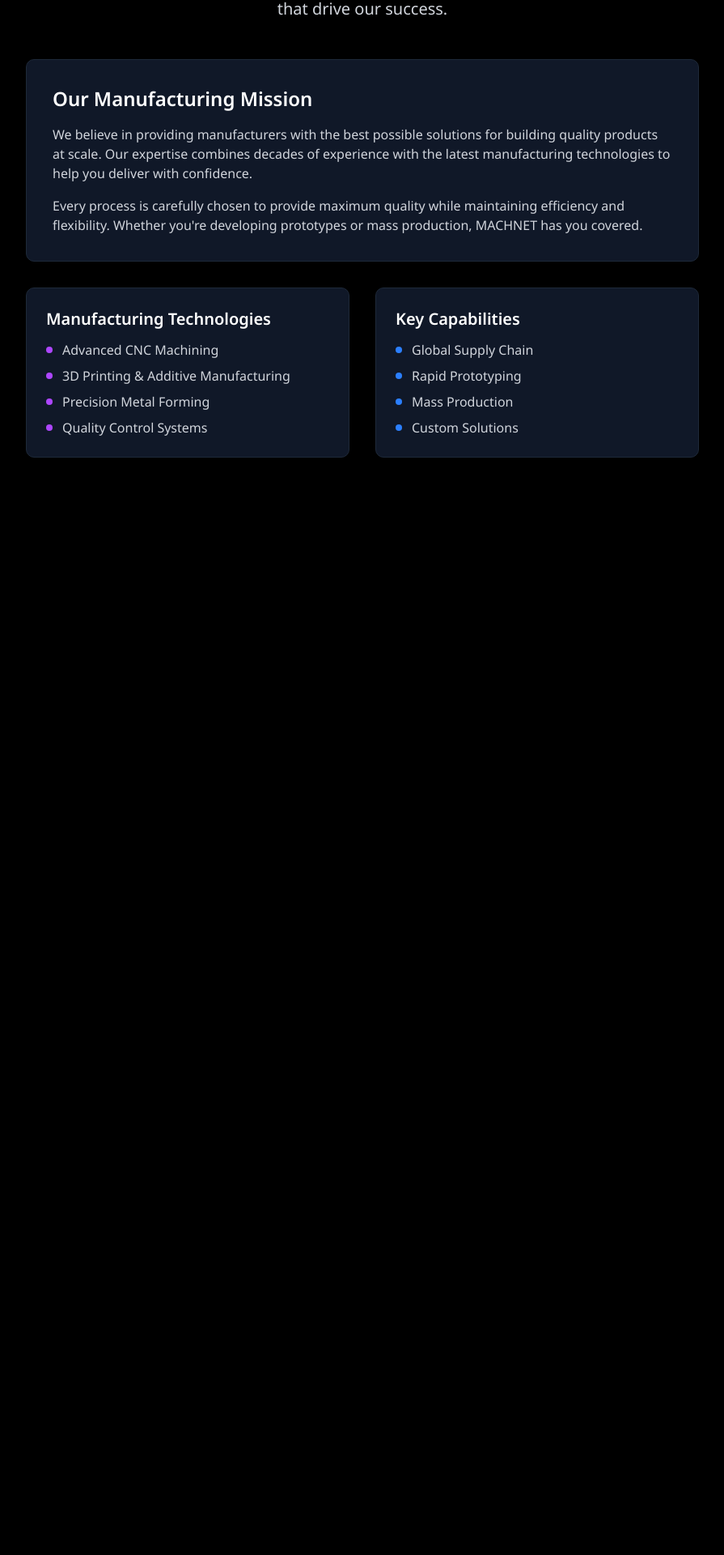
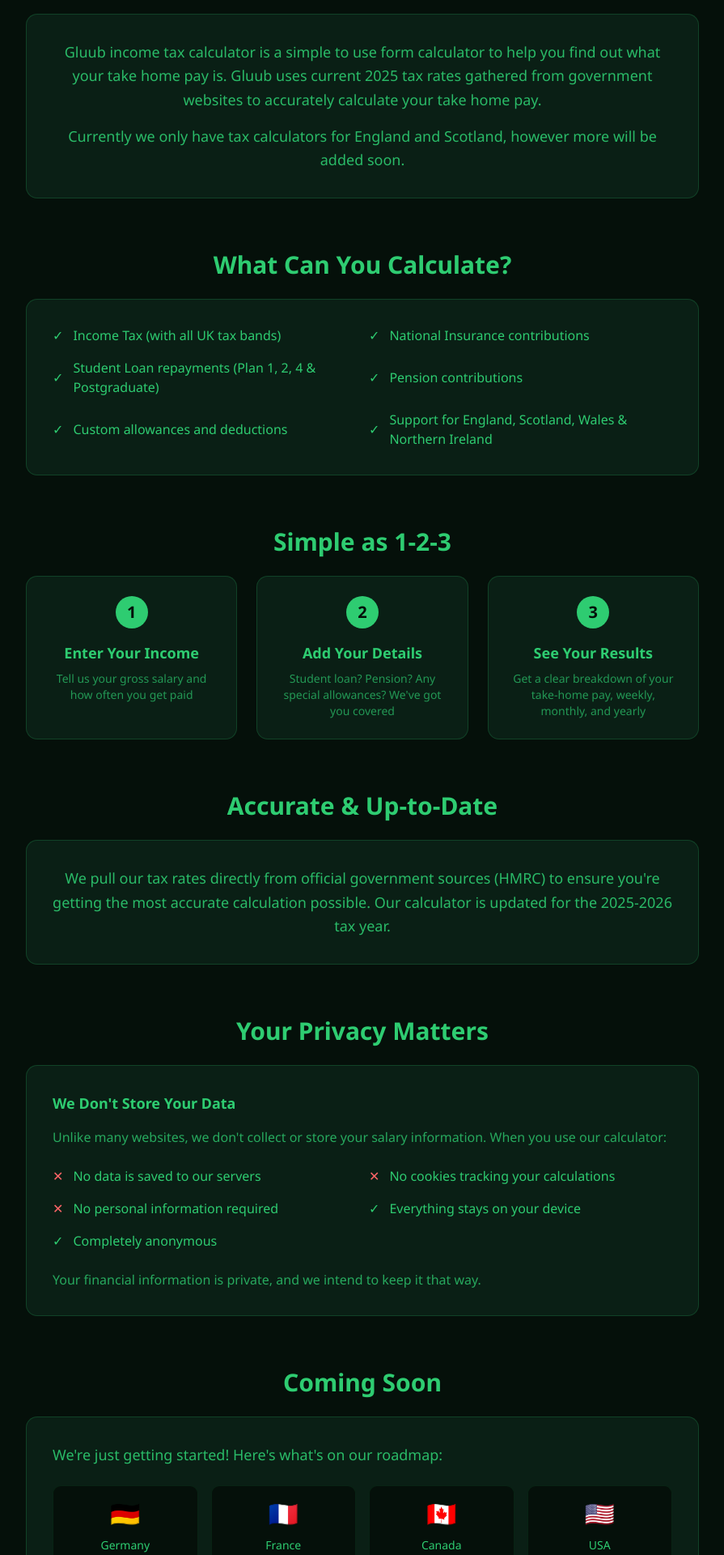
Before and after one commit to Maximillian-18/gluub-tax, a Next.js app: page /about in a window 1280 px wide. Shown: the part 159-2079 px from the top of the page at 81% size, without its empty margins (192-1087 px from the left). Before the commit the page ends 800 px from the top, so only its background shows below. Built offline with nearby package versions, Linux system fonts and the light colour scheme.

Commit message:
Restructure pages - separate About, Info, FAQ pages and add Footer component

```diff
--- a/src/app/about/page.tsx
+++ b/src/app/about/page.tsx
@@ -1,82 +1,181 @@
+import Link from "next/link";
+import Footer from "@/components/Footer";
+
 export default function About() {
   return (
-    <div className="min-h-screen bg-black text-white">
-      <main className="max-w-4xl mx-auto px-8 py-16">
-        <div className="text-center mb-12">
-          <h1 className="text-4xl font-bold text-white mb-6">
-            About MACHNET
+    <div className="min-h-screen bg-[#05100a] text-[#2ecc71] flex flex-col">
+      <main className="flex-1 px-4 md:px-8 py-12 pt-24 md:pt-28 max-w-4xl mx-auto w-full">
+
+        {/* Hero Section */}
+        <section className="text-center mb-16">
+          <h1 className="text-3xl md:text-4xl font-bold text-[#2ecc71] mb-6">
+            About Gluub
           </h1>
-          <p className="text-xl text-gray-300 max-w-2xl mx-auto">
-            Learn more about our manufacturing expertise and the technologies that drive our success.
-          </p>
-        </div>
+          <div className="bg-[#0a1f15] rounded-xl p-6 md:p-8 border border-[#2ecc71]/20">
+            <p className="text-lg text-[#2ecc71]/90 leading-relaxed mb-4">
+              Gluub income tax calculator is a simple to use form calculator to help you find out what your take home pay is. Gluub uses current 2025 tax rates gathered from government websites to accurately calculate your take home pay.
+            </p>
+            <p className="text-lg text-[#2ecc71]/90 leading-relaxed">
+              Currently we only have tax calculators for England and Scotland, however more will be added soon.
+            </p>
+          </div>
+        </section>
 
-        <div className="bg-gray-900 rounded-lg shadow-lg p-8 mb-8 border border-gray-800">
-          <h2 className="text-2xl font-semibold text-white mb-4">
-            Our Manufacturing Mission
+        {/* What We Do Section */}
+        <section className="mb-16">
+          <h2 className="text-2xl md:text-3xl font-bold text-[#2ecc71] mb-6 text-center">
+            What Can You Calculate?
           </h2>
-          <p className="text-gray-300 mb-4">
-            We believe in providing manufacturers with the best possible solutions for building
-            quality products at scale. Our expertise combines decades of experience with the latest
-            manufacturing technologies to help you deliver with confidence.
-          </p>
-          <p className="text-gray-300">
-            Every process is carefully chosen to provide maximum quality while maintaining efficiency
-            and flexibility. Whether you&apos;re developing prototypes or mass production,
-            MACHNET has you covered.
-          </p>
-        </div>
-
-        <div className="grid md:grid-cols-2 gap-8">
-          <div className="bg-gray-900 rounded-lg shadow-lg p-6 border border-gray-800">
-            <h3 className="text-xl font-semibold text-white mb-3">
-              Manufacturing Technologies
-            </h3>
-            <ul className="space-y-2 text-gray-300">
-              <li className="flex items-center">
-                <span className="w-2 h-2 bg-purple-500 rounded-full mr-3"></span>
-                Advanced CNC Machining
-              </li>
-              <li className="flex items-center">
-                <span className="w-2 h-2 bg-purple-500 rounded-full mr-3"></span>
-                3D Printing & Additive Manufacturing
-              </li>
-              <li className="flex items-center">
-                <span className="w-2 h-2 bg-purple-500 rounded-full mr-3"></span>
-                Precision Metal Forming
-              </li>
-              <li className="flex items-center">
-                <span className="w-2 h-2 bg-purple-500 rounded-full mr-3"></span>
-                Quality Control Systems
-              </li>
+          <div className="bg-[#0a1f15] rounded-xl p-6 md:p-8 border border-[#2ecc71]/20">
+            <ul className="grid md:grid-cols-2 gap-4">
+              {[
+                "Income Tax (with all UK tax bands)",
+                "National Insurance contributions",
+                "Student Loan repayments (Plan 1, 2, 4 & Postgraduate)",
+                "Pension contributions",
+                "Custom allowances and deductions",
+                "Support for England, Scotland, Wales & Northern Ireland"
+              ].map((item, index) => (
+                <li key={index} className="flex items-center gap-3">
+                  <span className="text-[#2ecc71]">✓</span>
+                  <span>{item}</span>
+                </li>
+              ))}
             </ul>
           </div>
+        </section>
 
-          <div className="bg-gray-900 rounded-lg shadow-lg p-6 border border-gray-800">
-            <h3 className="text-xl font-semibold text-white mb-3">
-              Key Capabilities
-            </h3>
-            <ul className="space-y-2 text-gray-300">
-              <li className="flex items-center">
-                <span className="w-2 h-2 bg-blue-500 rounded-full mr-3"></span>
-                Global Supply Chain
-              </li>
-              <li className="flex items-center">
-                <span className="w-2 h-2 bg-blue-500 rounded-full mr-3"></span>
-                Rapid Prototyping
-              </li>
-              <li className="flex items-center">
-                <span className="w-2 h-2 bg-blue-500 rounded-full mr-3"></span>
-                Mass Production
-              </li>
-              <li className="flex items-center">
-                <span className="w-2 h-2 bg-blue-500 rounded-full mr-3"></span>
-                Custom Solutions
-              </li>
-            </ul>
+        {/* How It Works Section */}
+        <section className="mb-16">
+          <h2 className="text-2xl md:text-3xl font-bold text-[#2ecc71] mb-6 text-center">
+            Simple as 1-2-3
+          </h2>
+          <div className="grid md:grid-cols-3 gap-6">
+            {[
+              {
+                step: "1",
+                title: "Enter Your Income",
+                description: "Tell us your gross salary and how often you get paid"
+              },
+              {
+                step: "2",
+                title: "Add Your Details",
+                description: "Student loan? Pension? Any special allowances? We've got you covered"
+              },
+              {
+                step: "3",
+                title: "See Your Results",
+                description: "Get a clear breakdown of your take-home pay, weekly, monthly, and yearly"
+              }
+            ].map((item) => (
+              <div key={item.step} className="bg-[#0a1f15] rounded-xl p-6 border border-[#2ecc71]/20 text-center">
+                <div className="w-10 h-10 bg-[#2ecc71] text-[#05100a] rounded-full flex items-center justify-center font-bold text-xl mx-auto mb-4">
+                  {item.step}
+                </div>
+                <h3 className="font-bold text-lg mb-2">{item.title}</h3>
+                <p className="text-sm text-[#2ecc71]/70">{item.description}</p>
+              </div>
+            ))}
           </div>
-        </div>
+        </section>
+
+        {/* Why Trust Gluub Section */}
+        <section className="mb-16">
+          <h2 className="text-2xl md:text-3xl font-bold text-[#2ecc71] mb-6 text-center">
+            Accurate & Up-to-Date
+          </h2>
+          <div className="bg-[#0a1f15] rounded-xl p-6 md:p-8 border border-[#2ecc71]/20 text-center">
+            <p className="text-lg text-[#2ecc71]/90 leading-relaxed">
+              We pull our tax rates directly from official government sources (HMRC) to ensure you&apos;re getting the most accurate calculation possible. Our calculator is updated for the 2025-2026 tax year.
+            </p>
+          </div>
+        </section>
+
+        {/* Privacy & Security Section */}
+        <section className="mb-16">
+          <h2 className="text-2xl md:text-3xl font-bold text-[#2ecc71] mb-6 text-center">
+            Your Privacy Matters
+          </h2>
+          <div className="bg-[#0a1f15] rounded-xl p-6 md:p-8 border border-[#2ecc71]/20">
+            <h3 className="font-bold text-lg mb-4">We Don&apos;t Store Your Data</h3>
+            <p className="text-[#2ecc71]/80 mb-6">
+              Unlike many websites, we don&apos;t collect or store your salary information. When you use our calculator:
+            </p>
+            <div className="grid md:grid-cols-2 gap-4">
+              <div className="flex items-center gap-3">
+                <span className="text-red-400">✕</span>
+                <span>No data is saved to our servers</span>
+              </div>
+              <div className="flex items-center gap-3">
+                <span className="text-red-400">✕</span>
+                <span>No cookies tracking your calculations</span>
+              </div>
+              <div className="flex items-center gap-3">
+                <span className="text-red-400">✕</span>
+                <span>No personal information required</span>
+              </div>
+              <div className="flex items-center gap-3">
+                <span className="text-[#2ecc71]">✓</span>
+                <span>Everything stays on your device</span>
+              </div>
+              <div className="flex items-center gap-3">
+                <span className="text-[#2ecc71]">✓</span>
+                <span>Completely anonymous</span>
+              </div>
+            </div>
+            <p className="mt-6 text-[#2ecc71]/80">
+              Your financial information is private, and we intend to keep it that way.
+            </p>
+          </div>
+        </section>
+
+        {/* Future Plans Section */}
+        <section className="mb-16">
+          <h2 className="text-2xl md:text-3xl font-bold text-[#2ecc71] mb-6 text-center">
+            Coming Soon
+          </h2>
+          <div className="bg-[#0a1f15] rounded-xl p-6 md:p-8 border border-[#2ecc71]/20">
+            <p className="text-lg text-[#2ecc71]/90 mb-6">
+              We&apos;re just getting started! Here&apos;s what&apos;s on our roadmap:
+            </p>
+            <div className="grid grid-cols-2 md:grid-cols-4 gap-4">
+              {[
+                { flag: "🇩🇪", country: "Germany" },
+                { flag: "🇫🇷", country: "France" },
+                { flag: "🇨🇦", country: "Canada" },
+                { flag: "🇺🇸", country: "USA" }
+              ].map((item) => (
+                <div key={item.country} className="bg-[#05100a] rounded-lg p-4 text-center border border-[#2ecc71]/10">
+                  <span className="text-3xl block mb-2">{item.flag}</span>
+                  <span className="text-sm">{item.country}</span>
+                </div>
+              ))}
+            </div>
+            <p className="mt-6 text-center text-[#2ecc71]/60 text-sm">
+              + Historical tax years
+            </p>
+          </div>
+        </section>
+
+        {/* Call to Action Section */}
+        <section className="mb-16 text-center">
+          <h2 className="text-2xl md:text-3xl font-bold text-[#2ecc71] mb-6">
+            Ready to Calculate?
+          </h2>
+          <p className="text-lg text-[#2ecc71]/80 mb-8">
+            Find out exactly how much you&apos;ll take home. No sign-up, no fuss, just accurate numbers.
+          </p>
+          <Link
+            href="/"
+            className="inline-block px-8 py-4 bg-[#f1c40f] text-[#05100a] text-lg font-bold rounded-lg hover:bg-[#f39c12] transition-all duration-300 shadow-lg"
+          >
+            Try the Calculator
+          </Link>
+        </section>
+
       </main>
+
+      <Footer />
     </div>
   );
 }
--- a/src/app/calculator/uk/page.tsx
+++ b/src/app/calculator/uk/page.tsx
@@ -6,6 +6,7 @@
 import { Tabs, TabsList, TabsTrigger, TabsContent } from "@/components/ui/tabs";
 import { CustomSelect } from "@/components/CustomSelect";
 import { Button } from "@/components/ui/button";
+import Footer from "@/components/Footer";
 import { Plus, X } from "lucide-react";
 
 const numberInputClass = "flex-1 px-4 py-2 bg-transparent border-[#2ecc71] text-[#2ecc71] text-lg font-medium placeholder:text-[#2ecc71]/50 focus:ring-[#2ecc71] focus:border-[#2ecc71] [-moz-appearance:textfield] [&::-webkit-inner-spin-button]:appearance-none [&::-webkit-outer-spin-button]:appearance-none";
@@ -154,7 +155,7 @@
                 { value: "northern-ireland", label: "Northern Ireland" },
               ]}
               placeholder="Select region"
-              className="w-full md:w-[160px]"
+              className="w-full md:w-[200px]"
             />
           </div>
 
@@ -566,7 +567,7 @@
         </div>
       </main>
 
-      <footer className="w-full h-24 bg-[#0a1f15]"></footer>
+      <Footer />
     </div>
   );
 }
--- /dev/null
+++ b/src/app/info/page.tsx
@@ -0,0 +1,20 @@
+import Footer from "@/components/Footer";
+
+export default function Info() {
+  return (
+    <div className="min-h-screen bg-[#05100a] text-[#2ecc71] flex flex-col">
+      <main className="flex-1 flex flex-col items-center justify-center px-4 py-12 pt-24">
+        <div className="text-center">
+          <h1 className="text-3xl md:text-4xl font-bold text-[#2ecc71] mb-4">
+            Coming Soon
+          </h1>
+          <p className="text-lg text-[#2ecc71]/70">
+            We're working on something exciting. Check back soon!
+          </p>
+        </div>
+      </main>
+
+      <Footer />
+    </div>
+  );
+}
--- a/src/app/page.tsx
+++ b/src/app/page.tsx
@@ -4,6 +4,7 @@
 import { useRouter } from "next/navigation";
 import { CustomSelect } from "@/components/CustomSelect";
 import { Button } from "@/components/ui/button";
+import Footer from "@/components/Footer";
 
 export default function Home() {
   const [selectedCountry, setSelectedCountry] = useState("united-kingdom");
@@ -52,7 +53,7 @@
       </main>
 
       {/* Footer */}
-      <footer className="w-full h-24 bg-[#0a1f15]"></footer>
+      <Footer />
     </div>
   );
 }
--- a/src/components/CustomSelect.tsx
+++ b/src/components/CustomSelect.tsx
@@ -46,7 +46,7 @@
         type="button"
         onClick={() => setIsOpen(!isOpen)}
         className={cn(
-          "flex items-center justify-between gap-2 w-full px-4 py-2 border border-[#2ecc71] bg-transparent rounded-md text-[#2ecc71] text-base font-medium",
+          "flex items-center justify-between gap-2 w-full px-3 py-2 h-9 border border-[#2ecc71] bg-transparent rounded-md text-[#2ecc71] text-base font-medium",
           "hover:bg-[#2ecc71]/10 focus:outline-none focus:ring-2 focus:ring-[#2ecc71]/50",
           "transition-colors"
         )}
@@ -78,13 +78,13 @@
                 setIsOpen(false);
               }}
               className={cn(
-                "flex items-center justify-between w-full px-3 py-2 text-left text-[#2ecc71]",
+                "flex items-center justify-between w-full px-3 py-1.5 text-left text-[#2ecc71]",
                 "hover:bg-[#2ecc71]/20 focus:outline-none",
                 value === option.value && "bg-[#2ecc71]/20 font-bold"
               )}
             >
               <span>{option.label}</span>
-              {value === option.value && <Check className="w-4 h-4" />}
+              {value === option.value && <Check className="w-3 h-3" />}
             </button>
           ))}
         </div>
--- /dev/null
+++ b/src/components/Footer.tsx
@@ -0,0 +1,5 @@
+export default function Footer() {
+  return (
+    <footer className="w-full h-24 bg-[#0a1f15]"></footer>
+  );
+}
```
Also changed, not shown: src/app/faq/page.tsx (added, +51 -0 lines), src/components/Navigation.tsx (+6 -6 lines).
